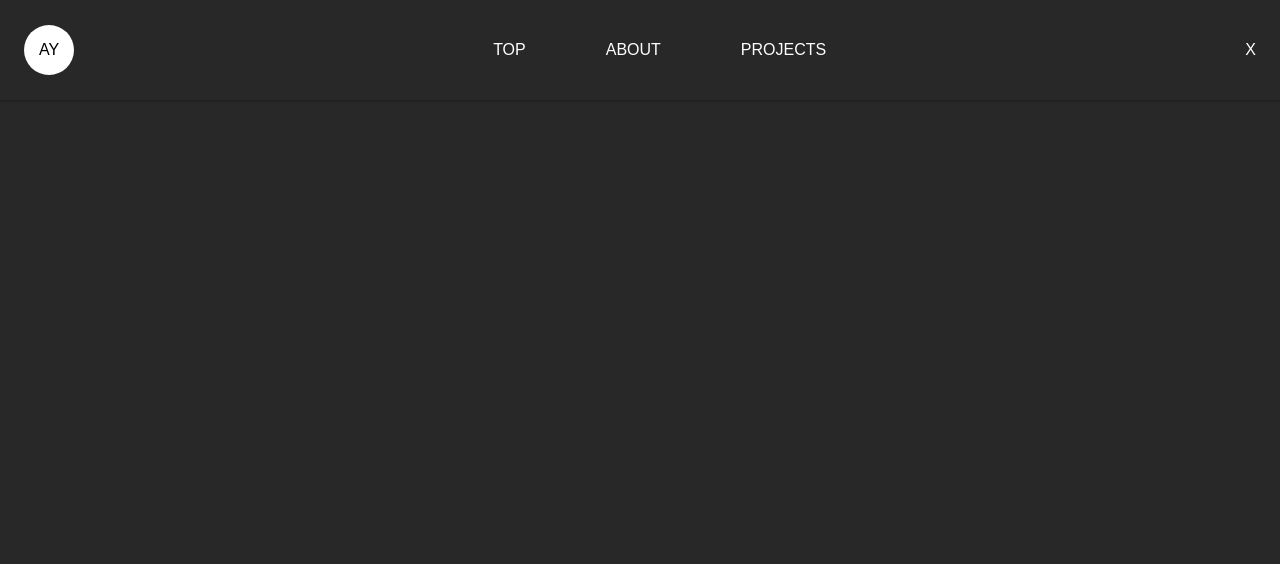
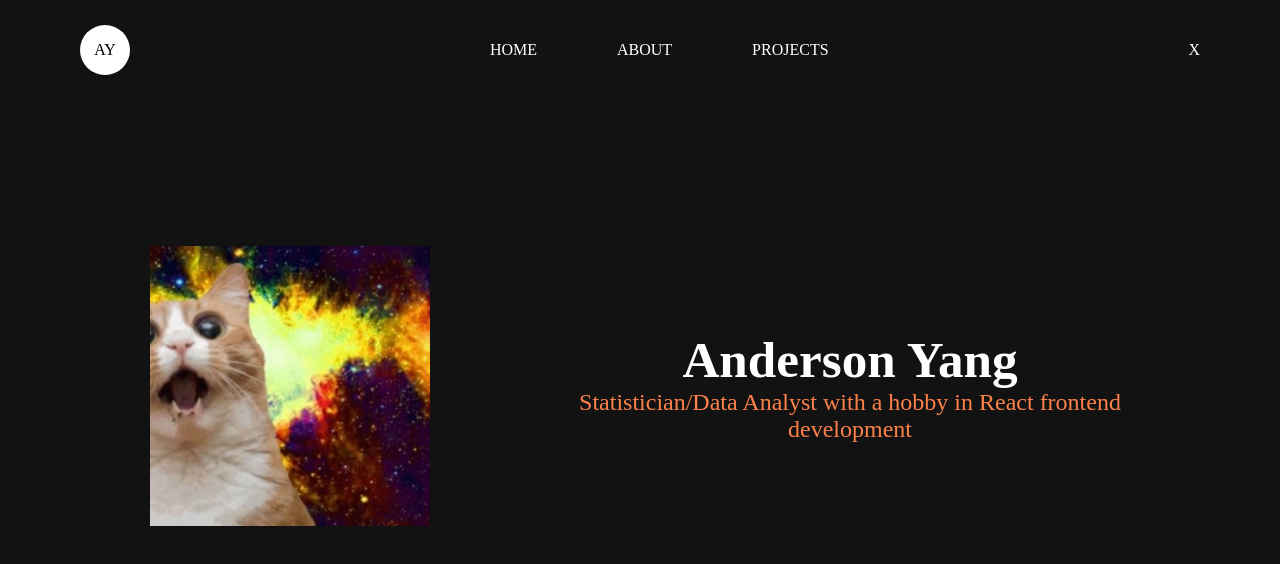
Before and after one commit to andersonzw/portfolio-site, a React (Create React App) app: page / in a window 1280 px wide. Shown: the top 564 px of the page. Built offline with nearby package versions, Linux system fonts and the light colour scheme; the HTML template or start-up script is replaced by a standard one.

Commit message:
created template for hero section

```diff
--- a/public/index.html
+++ b/public/index.html
@@ -9,21 +9,7 @@
       name="description"
       content="Web site created using create-react-app"
     />
-    <link rel="apple-touch-icon" href="%PUBLIC_URL%/logo192.png" />
-    <!--
-      manifest.json provides metadata used when your web app is installed on a
-      user's mobile device or desktop. See https://developers.google.com/web/fundamentals/web-app-manifest/
-    -->
-    <link rel="manifest" href="%PUBLIC_URL%/manifest.json" />
-    <!--
-      Notice the use of %PUBLIC_URL% in the tags above.
-      It will be replaced with the URL of the `public` folder during the build.
-      Only files inside the `public` folder can be referenced from the HTML.
 
-      Unlike "/favicon.ico" or "favicon.ico", "%PUBLIC_URL%/favicon.ico" will
-      work correctly both with client-side routing and a non-root public URL.
-      Learn how to configure a non-root public URL by running `npm run build`.
-    -->
     <title>React App</title>
   </head>
   <body>
--- a/src/App.js
+++ b/src/App.js
@@ -1,10 +1,12 @@
 
 import Header from './components/header/Header';
+import Hero from './components/hero/Hero';
 
 function App() {
   return (
     <div className="App">
       <Header/>
+      <Hero/>
     </div>
   );
 }
--- a/src/components/header/Header.jsx
+++ b/src/components/header/Header.jsx
@@ -5,7 +5,7 @@ const Header = () => {
     <header className="paddings flexCenter header-container">
       <div className="flexCenter header-logo">AY</div>
       <div className="flexCenter header-navigator">
-        <a href="/">Top</a>
+        <a href="/">Home</a>
         <a href="/">About</a>
         <a href="/">Projects</a>
       </div>
--- a/src/components/header/Header.scss
+++ b/src/components/header/Header.scss
@@ -3,7 +3,9 @@
   height: 100px;
   justify-content: space-between;
   text-transform: uppercase;
-    box-shadow: 0px 1px 2px 1px rgba($color: #000000, $alpha: 0.2) ;
+  box-shadow: 0px 1px 2px 1px rgba($color: #000000, $alpha: 0.2);
+  padding-bottom: 0;
+  padding-top: 0;
 }
 
 .header-logo {
@@ -12,9 +14,8 @@
   background-color: white;
   color: black;
   border-radius: 100%;
-
 }
 
 .header-navigator {
-    gap:5rem;
+  gap: 5rem;
 }
--- a/src/components/hero/Hero.jsx
+++ b/src/components/hero/Hero.jsx
@@ -0,0 +1,16 @@
+import React from "react";
+import "./Hero.scss";
+const Hero = () => {
+  return (
+    <section className=" innerWidth flexCenter paddings  hero-container">
+      <div className=" hero-image-div">
+        <img className="hero-image" src="/assets/placeholder-pp.jpg" alt="" />
+      </div>
+      <div className=" hero-description">
+        <h1>Anderson Yang</h1>Statistician/Data Analyst with a hobby in React frontend development
+      </div>
+    </section>
+  );
+};
+
+export default Hero;
--- a/src/components/hero/Hero.scss
+++ b/src/components/hero/Hero.scss
@@ -0,0 +1,30 @@
+@use "../../../utils/theme";
+.hero-container {
+  min-height: calc(100vh - 100px);
+  margin: auto;
+  flex-wrap: wrap;
+  justify-content: space-around;
+  padding-top: 0;
+  padding-bottom: 10%;
+
+}
+.hero-image-div {
+  height: 280px;
+  width: 280px;
+  .hero-image {
+    height: 100%;
+    width: 100%;
+    object-fit: cover;
+  }
+}
+
+.hero-description {
+color: theme.$primary-300;
+  max-width: 50%;
+  text-align: center;
+  font-size: clamp(18px, 2vw, 24px);
+  h1 {
+    color: white;
+    font-size: clamp(34px, 4vw, 55px);
+  }
+}
--- a/src/index.scss
+++ b/src/index.scss
@@ -1,6 +1,6 @@
 @use "../utils/theme";
 body {
-  background-color: theme.$surface-200;
+  background-color: theme.$surface-100;
   color: #ffff;
 }
 
@@ -8,7 +8,6 @@ body {
   margin: 0;
   padding: 0;
   box-sizing: border-box;
-  font-family: "Poppins", sans-serif;
   scroll-behavior: smooth;
 }
 a {
@@ -73,3 +72,18 @@ a {
   font-size: 1.5rem;
   font-weight: 600;
 }
+
+
+/* media queries */
+@media (min-width: 1536px) {
+  .innerWidth {
+    max-width: 1280px;
+    margin: auto;
+  }
+}
+
+@media (min-width: 710px) {
+  .paddings {
+    padding: 5rem;
+  }
+}
```
Also changed, not shown: public/assets/placeholder-pp.jpg (added), public/manifest.json (deleted), src/components/about/About.jsx (added), src/components/about/About.scss (added). Lines whose indentation alone changed are shown as unchanged.
